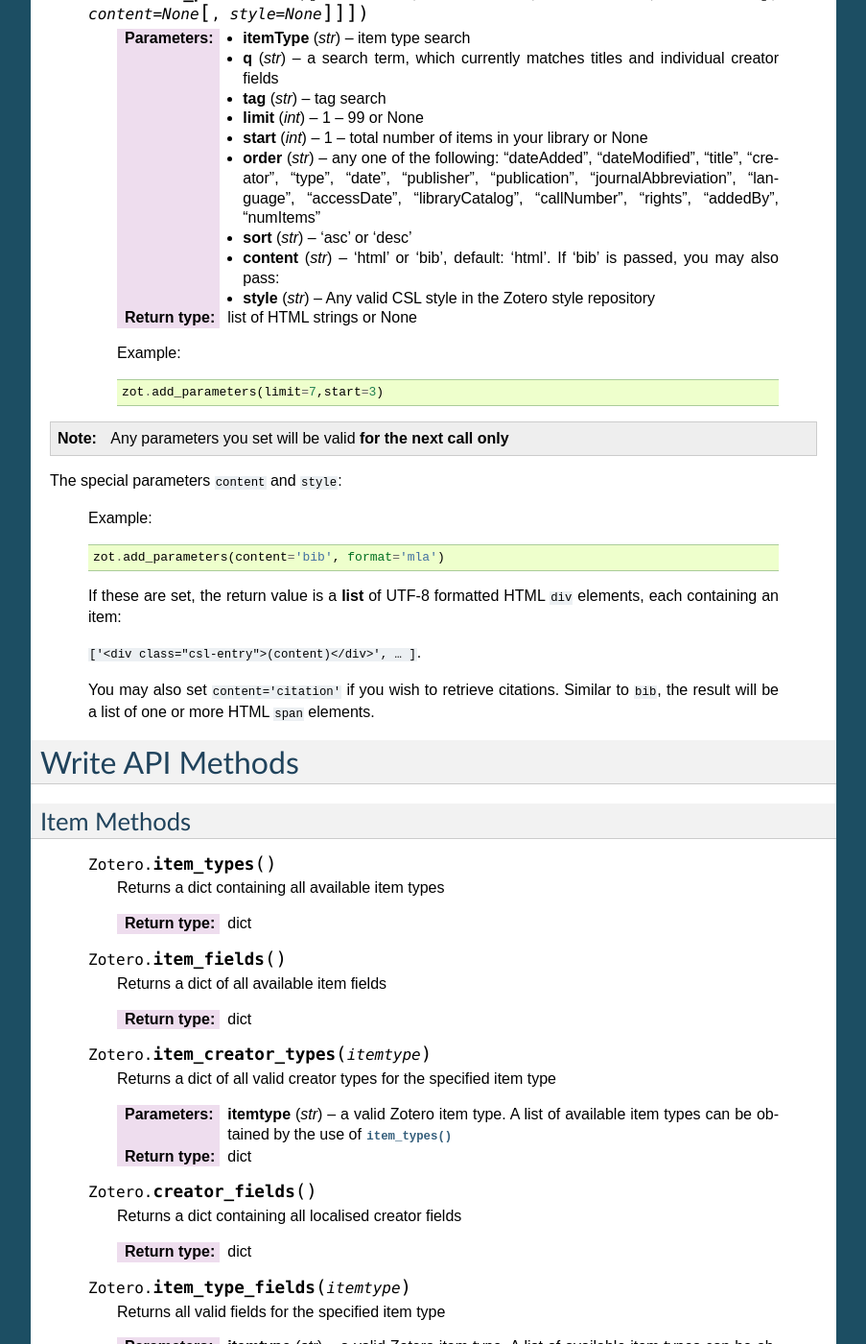
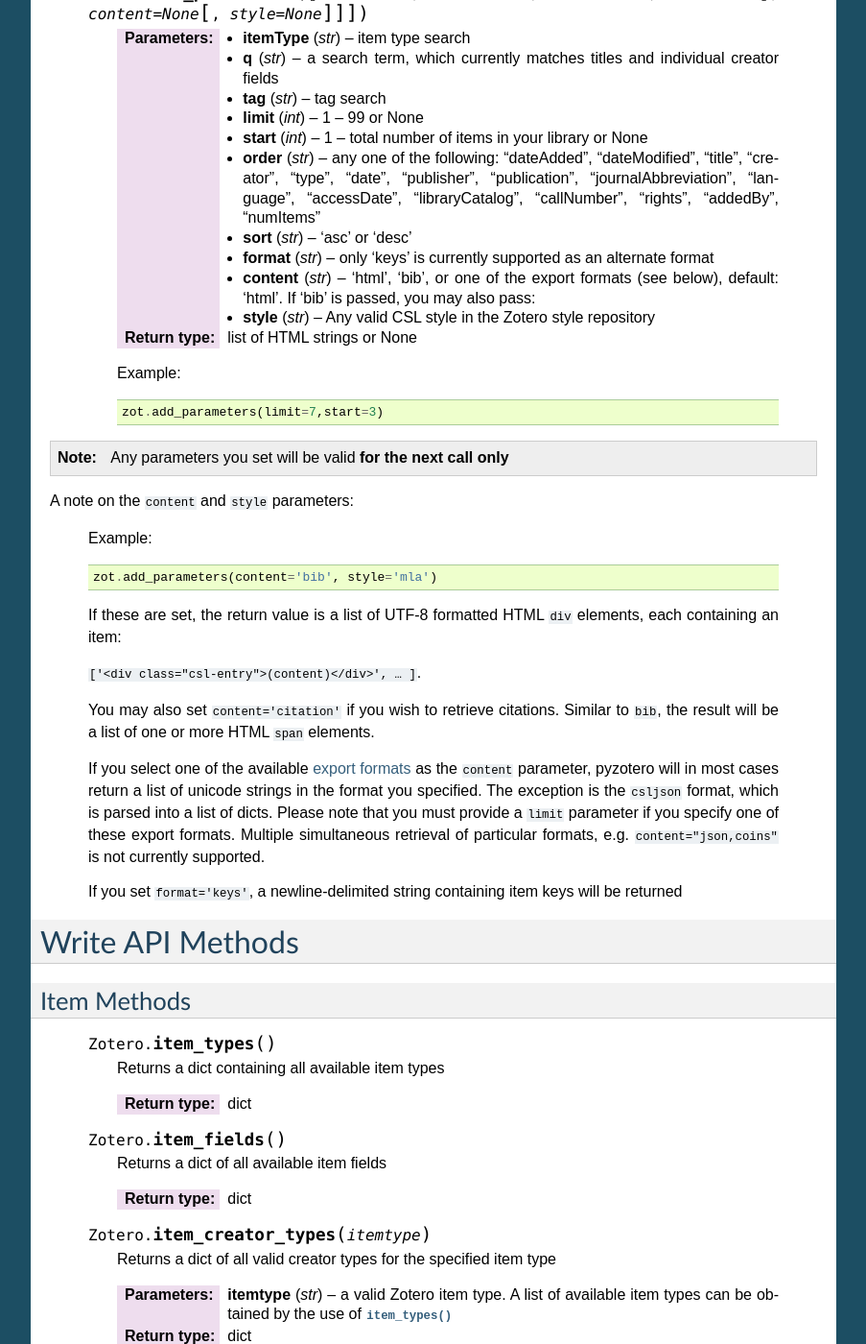
Before and after one commit to urschrei/pyzotero, a Sphinx documentation site: the page built from doc/index.txt, in a window 1280 px wide and 1400 px high, scrolled down 7102 px. Shown: the whole window at 96% size, without its empty margins (198-1101 px from the left). Built offline with Sphinx 7.4.7, drawn with Linux system fonts in a browser that asks for light colours; some of the changed text lies outside the part shown.

```diff
--- a/doc/conf.py
+++ b/doc/conf.py
@@ -48,9 +48,9 @@ copyright = u'2011 – 2012, Stephan Hügel'
 # built documents.
 #
 # The short X.Y version.
-version = '0.9.4'
+version = '0.9.5'
 # The full version, including alpha/beta/rc tags.
-release = '0.9.4'
+release = '0.9.5'
 
 # The language for content autogenerated by Sphinx. Refer to documentation
 # for a list of supported languages.
--- a/doc/index.txt
+++ b/doc/index.txt
@@ -443,7 +443,8 @@ Additional parameters may be set on Read API methods using the following method.
         :param int start: 1 – total number of items in your library or None
         :param str order: any one of the following: “dateAdded”, “dateModified”, “title”, “creator”, “type”, “date”, “publisher”, “publication”, “journalAbbreviation”, “language”, “accessDate”, “libraryCatalog”, “callNumber”, “rights”, “addedBy”, “numItems”
         :param str sort: 'asc' or 'desc'
-        :param str content: 'html' or 'bib', default: 'html'. If 'bib' is passed, you may also pass:
+        :param str format: only 'keys' is currently supported as an alternate format
+        :param str content: 'html', 'bib', or one of the export formats (see below), default: 'html'. If 'bib' is passed, you may also pass:
         :param str style: Any valid CSL style in the Zotero style repository
         :rtype: list of HTML strings or None
 
@@ -456,17 +457,22 @@ Additional parameters may be set on Read API methods using the following method.
     Any parameters you set will be valid **for the next call only**
 
 
-The special parameters ``content`` and ``style``:
+A note on the ``content`` and ``style`` parameters:
 
     Example::
 
-        zot.add_parameters(content='bib', format='mla')
+        zot.add_parameters(content='bib', style='mla')
 
-    If these are set, the return value is a **list** of UTF-8 formatted HTML ``div`` elements, each containing an item:
+    If these are set, the return value is a list of UTF-8 formatted HTML ``div`` elements, each containing an item:
 
     ``['<div class="csl-entry">(content)</div>', … ]``.
 
     You may also set ``content='citation'`` if you wish to retrieve citations. Similar to ``bib``, the result will be a list of one or more HTML ``span`` elements.
+
+
+    If you select one of the available `export formats <http://www.zotero.org/support/dev/server_api/read_api#export_formats>`_ as the ``content`` parameter, pyzotero will in most cases return a list of unicode strings in the format you specified. The exception is the ``csljson`` format, which is parsed into a list of dicts. Please note that you must provide a ``limit`` parameter if you specify one of these export formats. Multiple simultaneous retrieval of particular formats, e.g. ``content="json,coins"`` is not currently supported.
+
+    If you set ``format='keys'``, a newline-delimited string containing item keys will be returned
 
 
 
--- a/setup.py
+++ b/setup.py
@@ -11,13 +11,13 @@ from setuptools import setup, find_packages
 
 setup(
     name = 'Pyzotero',
-    version = '0.9.4',
+    version = '0.9.5',
     description = 'Python wrapper for the Zotero API',
     author = 'Stephan Hügel',
     author_email = 'urschrei@gmail.com',
     license = 'GNU GPL Version 3',
     url = 'https://github.com/urschrei/pyzotero',
-    download_url = 'https://github.com/urschrei/pyzotero/tarball/v0.9.4',
+    download_url = 'https://github.com/urschrei/pyzotero/tarball/v0.9.5',
     keywords = ['zotero'],
     classifiers = [
         'Programming Language :: Python',
```
Also changed, not shown: 11 other files.
